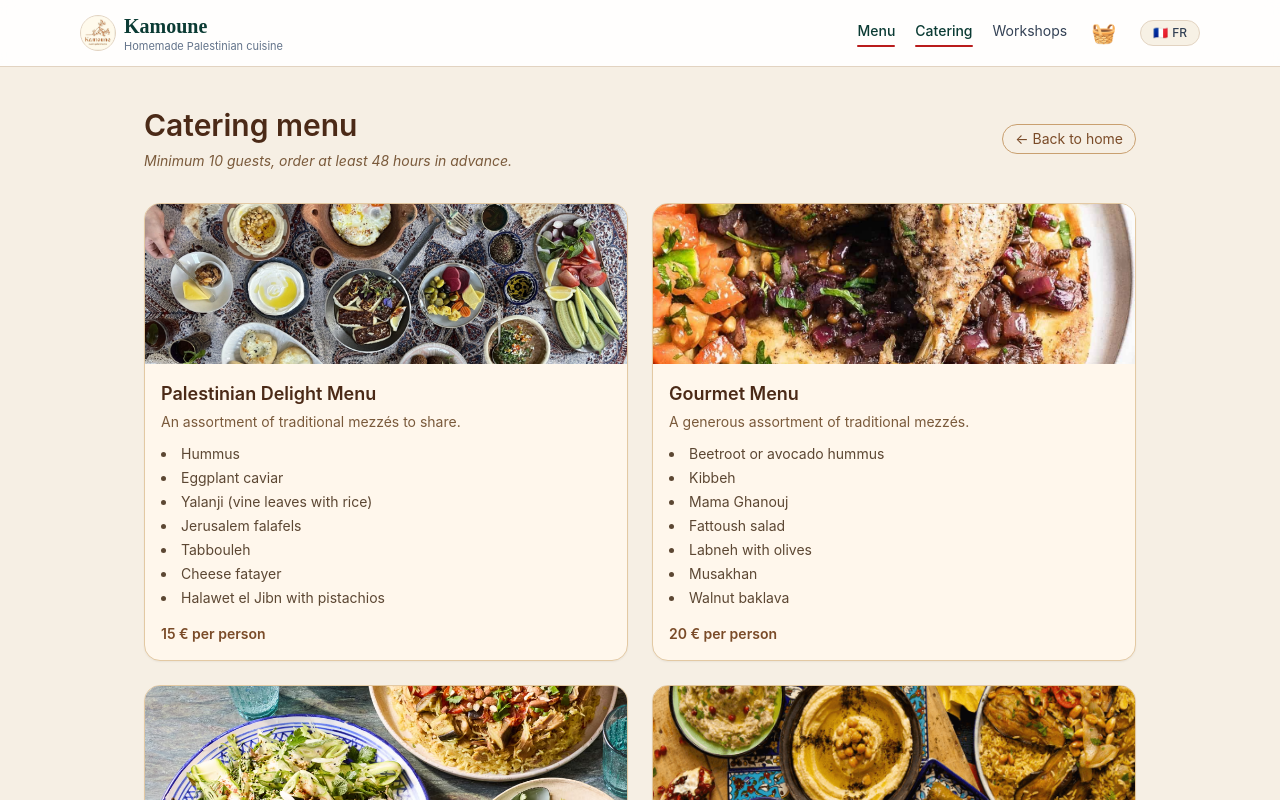
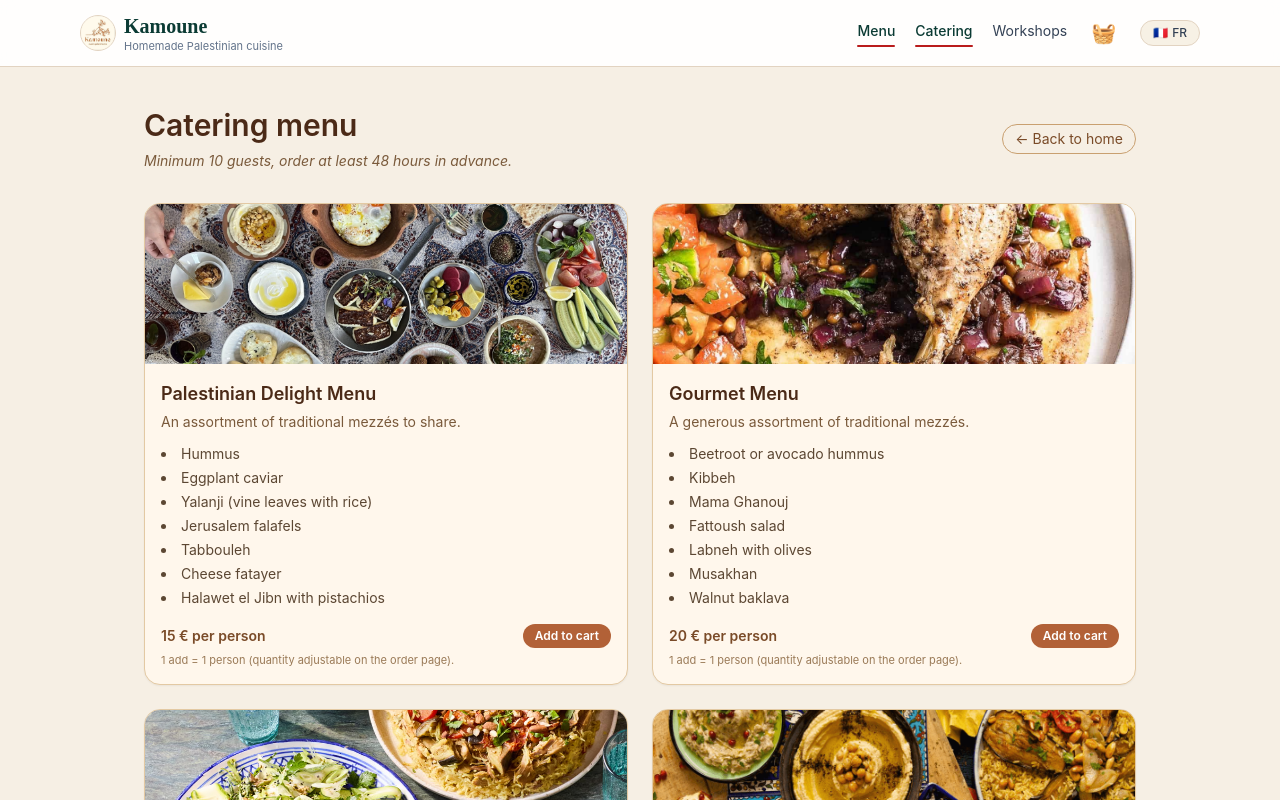
Before and after one commit to michaelrantisi/Kamoune-Website, a Next.js app: page /en/menu/traiteur in a window 1280 px wide. Shown: the top 800 px of the page. Built offline with nearby package versions, Linux system fonts and the light colour scheme.

Commit message:
catering-fix

```diff
--- a/app/[locale]/menu/traiteur/page.tsx
+++ b/app/[locale]/menu/traiteur/page.tsx
@@ -3,13 +3,17 @@
 import Link from "next/link";
 import Image from "next/image";
 import { useParams } from "next/navigation";
+import { useContext } from "react";
 import menuTraiteur, { cateringNote } from "@/data/menuTraiteur";
+import { CartContext } from "@/context/CartContext";
 
 type Locale = "fr" | "en";
 
 export default function MenuTraiteurPage() {
   const { locale: rawLocale } = useParams<{ locale: Locale }>();
   const locale: Locale = rawLocale === "en" ? "en" : "fr";
+
+  const { addItem } = useContext(CartContext);
 
   const t = (fr: string, en: string) => (locale === "fr" ? fr : en);
 
@@ -42,6 +46,17 @@ export default function MenuTraiteurPage() {
               locale === "fr" ? menu.description_fr : menu.description_en;
             const items = locale === "fr" ? menu.items_fr : menu.items_en;
 
+            const handleAdd = () => {
+              // We treat catering menus as one item = one person.
+              // Quantity can be adjusted later on the order page.
+              if (menu.price_per_person == null) return;
+              addItem({
+                id: `catering-${menu.id}`,
+                name: `${name} (${t("traiteur", "catering")})`,
+                price: menu.price_per_person,
+              });
+            };
+
             return (
               <article
                 key={menu.id}
@@ -70,17 +85,36 @@ export default function MenuTraiteurPage() {
                     ))}
                   </ul>
 
-                  <div className="mt-4 text-sm font-semibold text-[#7a4b28]">
-                    {menu.price_per_person != null ? (
-                      <>
-                        {locale === "fr"
+                  <div className="mt-4 flex items-center justify-between text-sm text-[#7a4b28]">
+                    <span className="font-semibold">
+                      {menu.price_per_person != null ? (
+                        locale === "fr"
                           ? `${menu.price_per_person} € par personne`
-                          : `${menu.price_per_person} € per person`}
-                      </>
-                    ) : (
-                      t("Sur devis", "On request")
+                          : `${menu.price_per_person} € per person`
+                      ) : (
+                        t("Sur devis", "On request")
+                      )}
+                    </span>
+
+                    {menu.price_per_person != null && (
+                      <button
+                        type="button"
+                        onClick={handleAdd}
+                        className="ml-3 inline-flex items-center rounded-full bg-[#b26137] px-3 py-1 text-xs font-semibold text-white hover:bg-[#924d2b] transition"
+                      >
+                        {t("Ajouter au panier", "Add to cart")}
+                      </button>
                     )}
                   </div>
+
+                  {menu.price_per_person != null && (
+                    <p className="mt-1 text-[11px] text-[#9a7a57]">
+                      {t(
+                        "1 ajout = 1 personne (quantité ajustable sur la page commande).",
+                        "1 add = 1 person (quantity adjustable on the order page)."
+                      )}
+                    </p>
+                  )}
                 </div>
               </article>
             );
```
